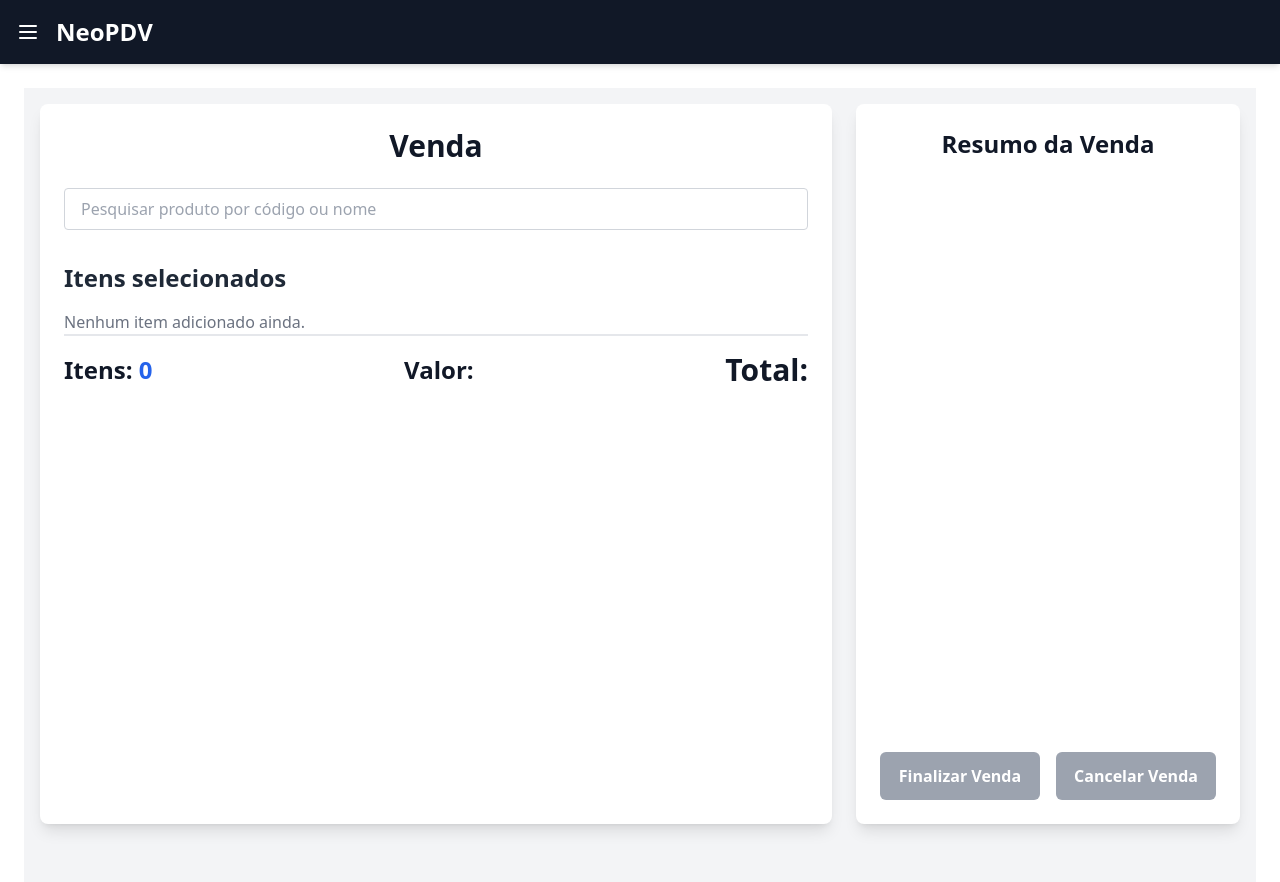
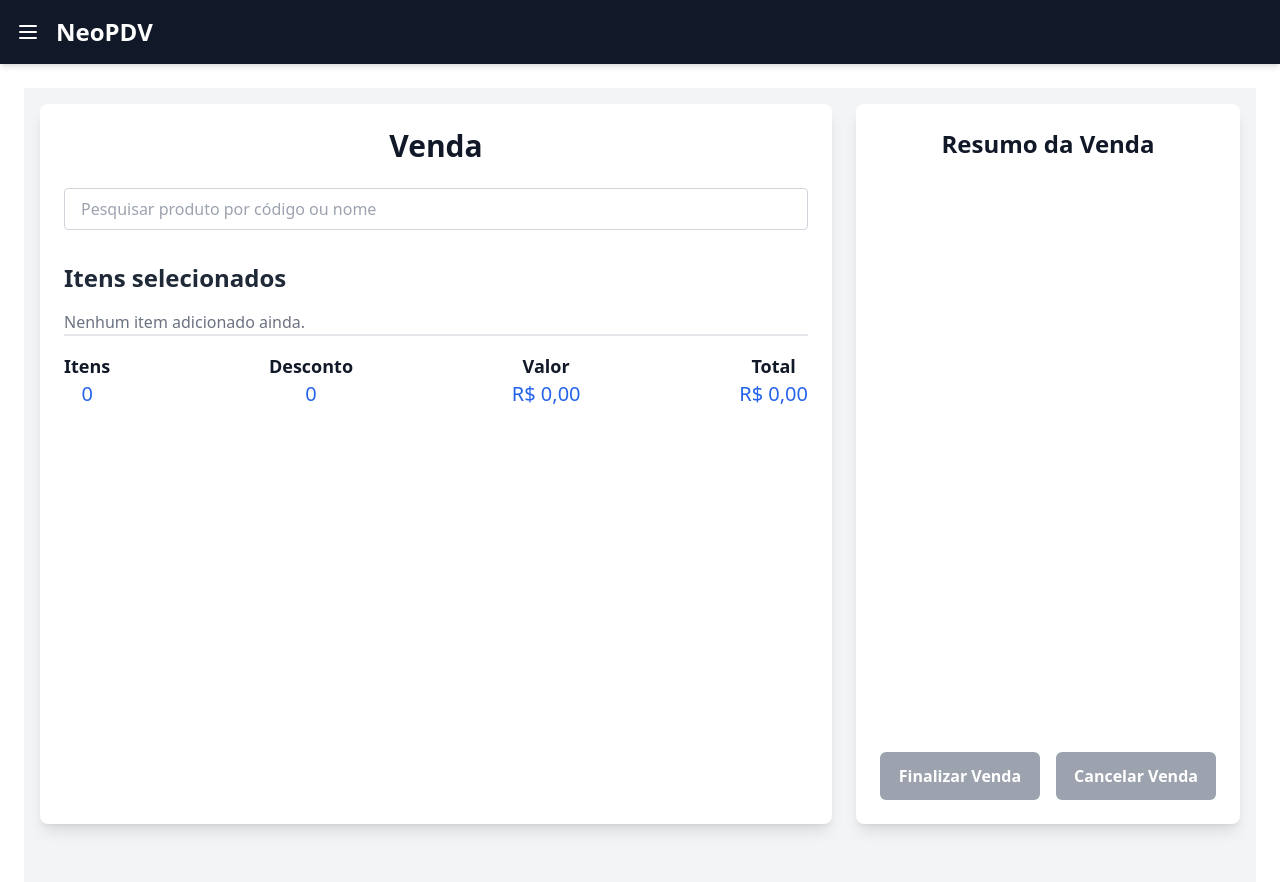
Before and after one commit to alvesgc/pdv, a React (Vite) app: page / in a window 1280 px wide. Shown: the top 882 px of the page. Built offline with nearby package versions, Linux system fonts and the light colour scheme.

Commit message:
feat: refactor CartSummary component for improved layout and consistent formatting

```diff
--- a/src/components/CartSummary/index.jsx
+++ b/src/components/CartSummary/index.jsx
@@ -1,23 +1,32 @@
-import formatterPrice from "../../utils/formatters";
+import FormatterPrice from "../../utils/formatters";
 
 export default function CartSummary({ itemCount, total, itemPrice }) {
   return (
     <div className="flex justify-between items-center gap-5 pt-4 border-t-2 border-gray-200">
-      <p className="text-2xl font-bold text-right text-gray-900 mb-4">
-        Itens: <span className="text-blue-600">{itemCount}</span>
-      </p>
-      <p className="text-2xl font-bold text-right text-gray-900 mb-4">
-        Valor:{" "}
-        <span className="text-blue-600">
-          <formatterPrice value={itemPrice} />
+      <div className="flex flex-col items-center">
+        <p className="text-lg font-bold text-gray-900">Itens</p>
+        <span className="text-blue-600 text-xl">{itemCount}</span>
+      </div>
+      {/* Desconto */}
+      <div className="flex flex-col items-center">
+        <p className="text-lg font-bold text-gray-900">Desconto</p>
+        <span className="text-blue-600 text-xl">{itemCount}</span>
+      </div>
+      {/* Valor UN */}
+      <div className="flex flex-col items-center">
+        <p className="text-lg font-bold text-gray-900">Valor</p>
+        <span className="text-blue-600 text-xl">
+          <FormatterPrice value={itemPrice} />
         </span>
-      </p>
-      <h3 className="text-3xl font-bold text-right text-gray-900 mb-4">
-        Total:{" "}
-        <span className="text-blue-600">
-          <formatterPrice value={total} />
+      </div>
+
+      {/* Total  */}
+      <div className="flex flex-col items-center">
+        <p className="text-lg font-bold text-gray-900">Total</p>
+        <span className="text-blue-600 text-xl">
+          <FormatterPrice value={total} />
         </span>
-      </h3>
+      </div>
     </div>
   );
 }
```
